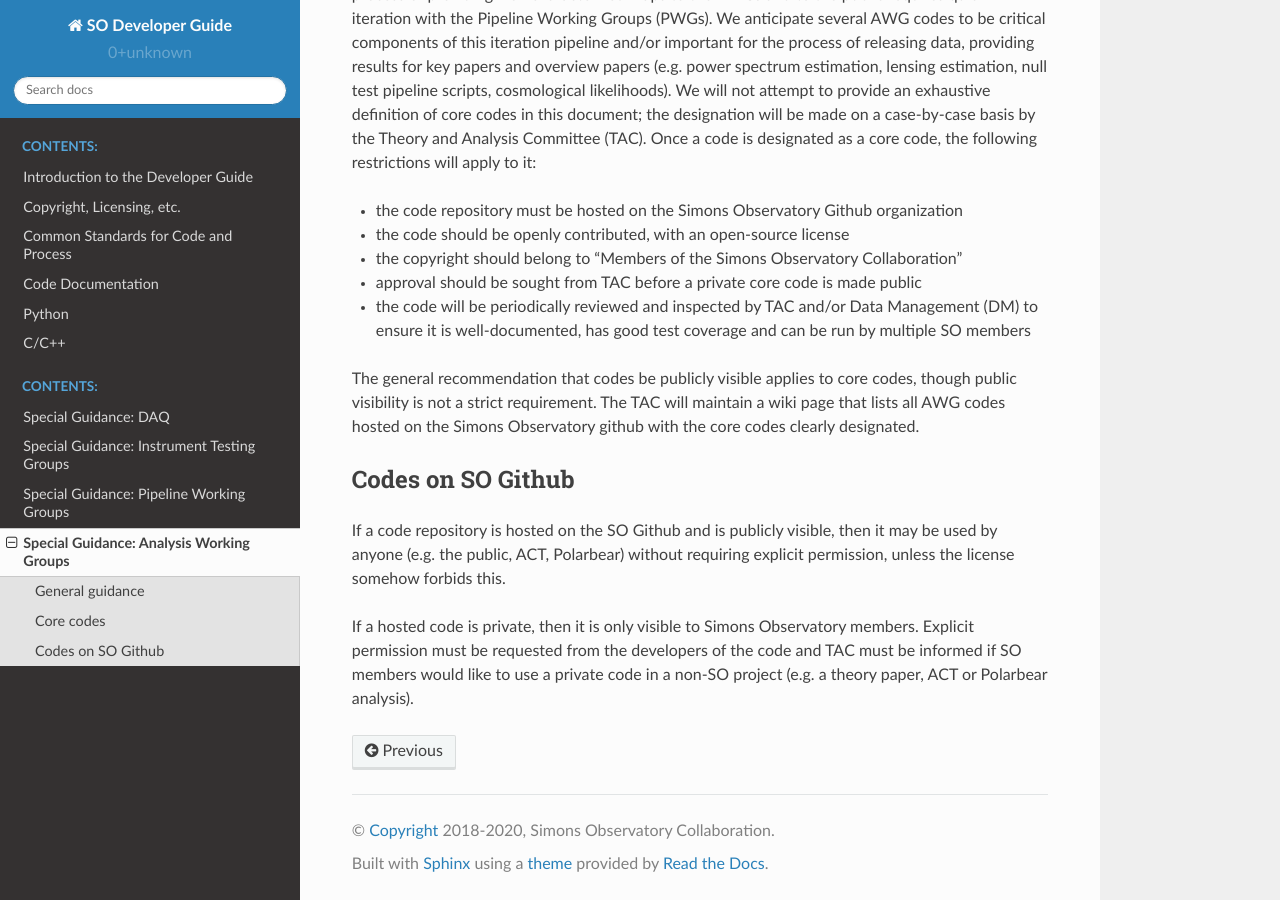
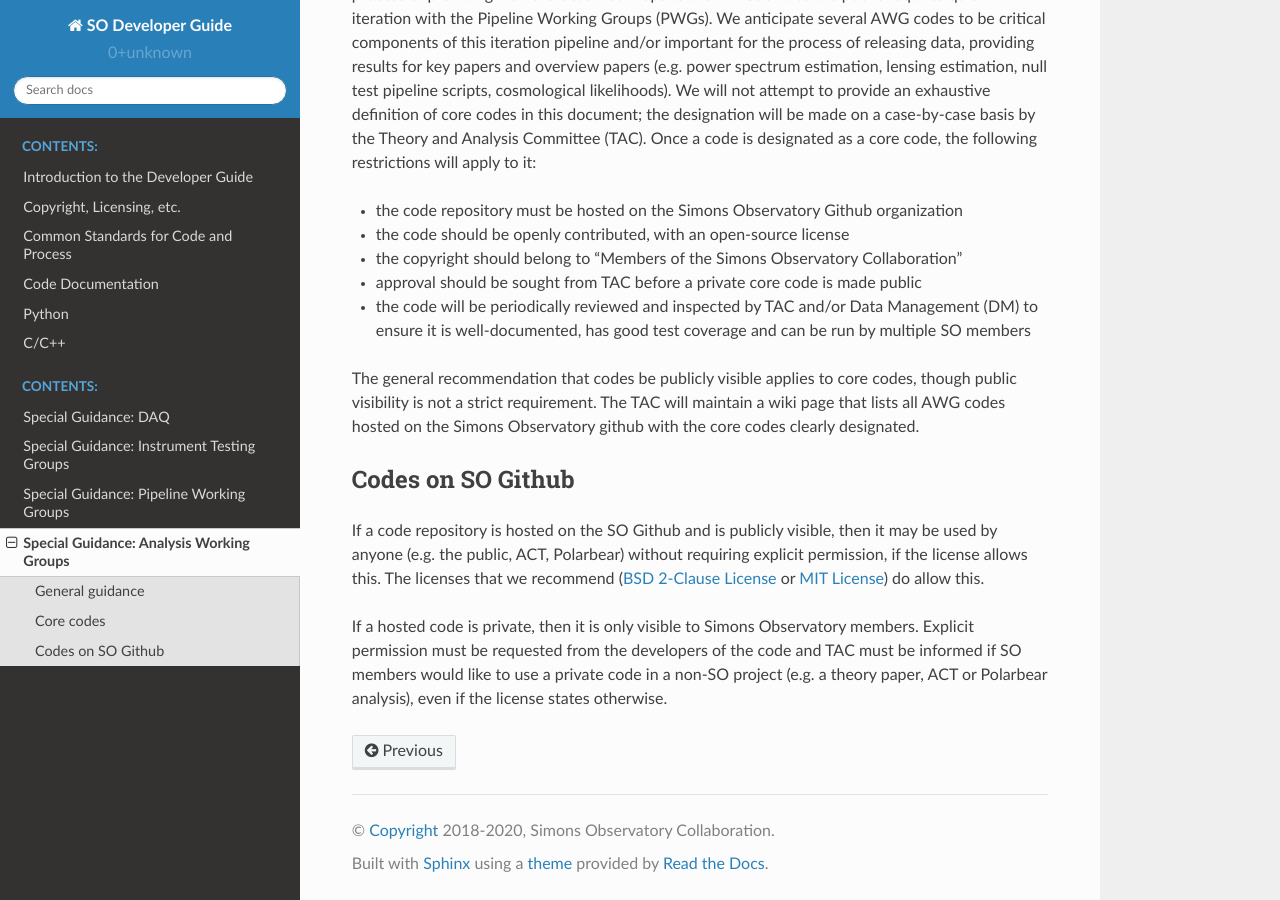
Before and after one commit to simonsobs/so_dev_guide, a Sphinx documentation site: the page built from source/awg.rst, in a window 1280 px wide and 900 px high, scrolled down 553 px. Built offline with Sphinx 7.4.7 and the Read the Docs theme 2.0.0, drawn with Linux system fonts in a browser that asks for light colours.

Commit message:
change phrasing around SO codes

```diff
--- a/source/awg.rst
+++ b/source/awg.rst
@@ -31,10 +31,12 @@ The general recommendation that codes be publicly visible applies to core codes,
 Codes on SO Github
 ==================
 
-If a code repository is hosted on the SO Github and is publicly visible, then it may be used by anyone (e.g. the public, ACT, Polarbear) without requiring explicit permission, unless the license somehow forbids this.
+If a code repository is hosted on the SO Github and is publicly visible, then it may be used by anyone (e.g. the public, ACT, Polarbear) without requiring explicit permission, if the license allows this. The licenses that we recommend (`BSD 2-Clause License`_ or `MIT License`_) do allow this.
 
-If a hosted code is private, then it is only visible to Simons Observatory members. Explicit permission must be requested from the developers of the code and TAC must be informed if SO members would like to use a private code in a non-SO project (e.g. a theory paper, ACT or Polarbear analysis).
+If a hosted code is private, then it is only visible to Simons Observatory members. Explicit permission must be requested from the developers of the code and TAC must be informed if SO members would like to use a private code in a non-SO project (e.g. a theory paper, ACT or Polarbear analysis), even if the license states otherwise.
 
 
 .. _`ASCL`: https://ascl.net/
 .. _`JOSS`: https://joss.theoj.org/
+.. _`MIT License`: https://opensource.org/licenses/MIT
+.. _`BSD 2-Clause License`: https://opensource.org/licenses/BSD-2-Clause
```
